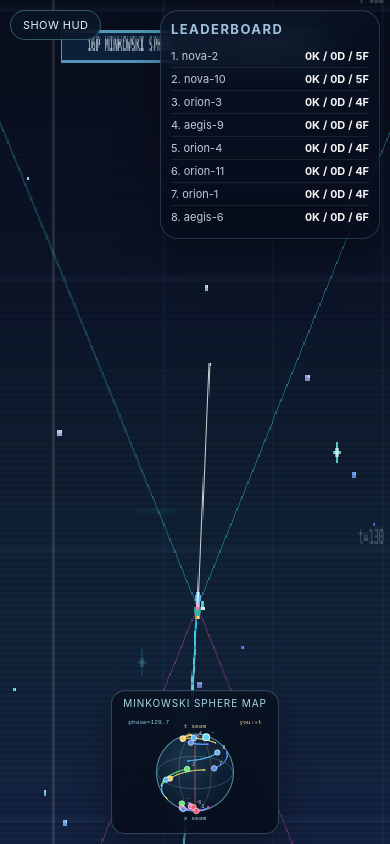
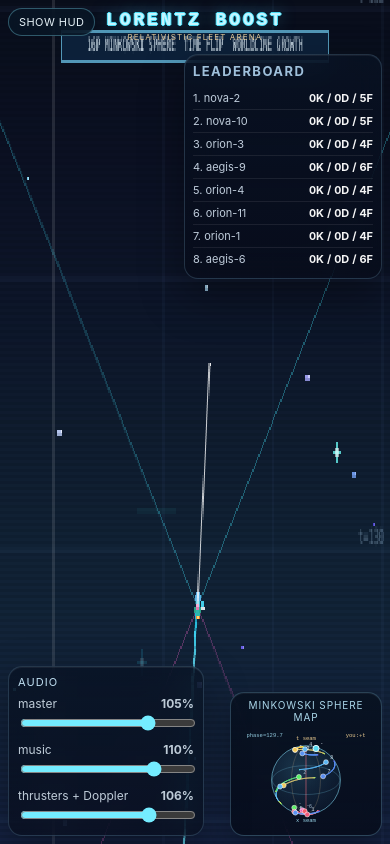
Before and after one commit to MSulSal/lorentz-boost, a React (Vite) app: page / in a window 390 px wide. Built offline with nearby package versions, Linux system fonts and the light colour scheme.

Commit message:
feat: add visible audio dock and responsive UI polish

```diff
--- a/src/App.jsx
+++ b/src/App.jsx
@@ -2,7 +2,7 @@ import React, { useEffect, useMemo, useRef, useState } from 'react';
 import { C, clamp } from './relativity';
 import { createWorld, cyclePlayerTeam, getHud, rankEntities, stepWorld } from './world';
 import { renderWorld } from './render';
-import { createAudioSystem, destroyAudio, startAudio, updateAudio } from './audio';
+import { createAudioSystem, destroyAudio, setAudioMix as applyAudioMix, startAudio, updateAudio } from './audio';
 import './styles.css';
 
 const keyMap = {
@@ -338,6 +338,60 @@ function LiveLeaderboard({ world }) {
   );
 }
 
+function BrandBanner() {
+  return (
+    <header className="brand-banner" aria-label="Game title">
+      <div className="pixel-logo">LORENTZ BOOST</div>
+      <div className="brand-sub">relativistic fleet arena</div>
+    </header>
+  );
+}
+
+function AudioDock({ audioMix, setAudioMix }) {
+  const pct = (v) => Math.round((v ?? 1) * 100);
+  return (
+    <details className="audio-dock panel" open>
+      <summary>Audio</summary>
+      <div className="audio-row">
+        <span>master</span>
+        <b>{pct(audioMix.master)}%</b>
+      </div>
+      <input
+        type="range"
+        min="0"
+        max="140"
+        step="1"
+        value={pct(audioMix.master)}
+        onChange={(e) => setAudioMix((m) => ({ ...m, master: Number(e.target.value) / 100 }))}
+      />
+      <div className="audio-row">
+        <span>music</span>
+        <b>{pct(audioMix.music)}%</b>
+      </div>
+      <input
+        type="range"
+        min="0"
+        max="140"
+        step="1"
+        value={pct(audioMix.music)}
+        onChange={(e) => setAudioMix((m) => ({ ...m, music: Number(e.target.value) / 100 }))}
+      />
+      <div className="audio-row">
+        <span>thrusters + Doppler</span>
+        <b>{pct(audioMix.thrusters)}%</b>
+      </div>
+      <input
+        type="range"
+        min="0"
+        max="140"
+        step="1"
+        value={pct(audioMix.thrusters)}
+        onChange={(e) => setAudioMix((m) => ({ ...m, thrusters: Number(e.target.value) / 100 }))}
+      />
+    </details>
+  );
+}
+
 function Hud({ world, opts, setOpts, onTogglePause, onCycleTeam }) {
   const hud = getHud(world);
   return (
@@ -435,11 +489,22 @@ export default function App() {
     doppler: true,
     lightCones: true,
   });
+  const [audioMix, setAudioMix] = useState({
+    master: 1.05,
+    music: 1.1,
+    thrusters: 1.06,
+  });
   const optsRef = useRef(opts);
+  const audioMixRef = useRef(audioMix);
 
   useEffect(() => {
     optsRef.current = opts;
   }, [opts]);
+
+  useEffect(() => {
+    audioMixRef.current = audioMix;
+    applyAudioMix(audioRef.current, audioMix);
+  }, [audioMix]);
 
   if (!worldRef.current) worldRef.current = createWorld();
   if (!audioRef.current) audioRef.current = createAudioSystem();
@@ -447,6 +512,7 @@ export default function App() {
   useEffect(() => {
     const armAudio = () => {
       startAudio(audioRef.current);
+      applyAudioMix(audioRef.current, audioMixRef.current);
     };
     window.addEventListener('keydown', armAudio, { passive: true });
     window.addEventListener('pointerdown', armAudio, { passive: true });
@@ -494,6 +560,7 @@ export default function App() {
 
       const canvas = canvasRef.current;
       if (canvas) renderWorld(canvas, worldRef.current, camera, optsRef.current);
+      applyAudioMix(audioRef.current, audioMixRef.current);
       updateAudio(audioRef.current, worldRef.current);
 
       frameCount += 1;
@@ -510,8 +577,10 @@ export default function App() {
   return (
     <main className="app">
       <canvas ref={canvasRef} className="game-canvas" />
+      <BrandBanner />
       <LiveLeaderboard world={hudWorld} />
       <MinimapOverlay world={hudWorld} />
+      <AudioDock audioMix={audioMix} setAudioMix={setAudioMix} />
       <button
         className={`hud-toggle ${hudOpen ? 'open' : ''}`}
         onClick={() => setHudOpen((v) => !v)}
--- a/src/audio.js
+++ b/src/audio.js
@@ -2,6 +2,13 @@ import { C, clamp, dopplerFactor } from './relativity';
 
 const THRUST_SAMPLE_URL = new URL('./assets/audio/rocket_engine_cc0.wav', import.meta.url).href;
 const BGM_SAMPLE_URL = new URL('./assets/audio/space_echo_cc0.ogg', import.meta.url).href;
+const DEFAULT_MIX = Object.freeze({
+  master: 1,
+  music: 1,
+  thrusters: 1,
+});
+const MASTER_BASE_GAIN = 0.46;
+const BGM_BASE_GAIN = 0.086;
 
 function wrappedDeltaX(a, b, arenaX) {
   const span = arenaX * 2;
@@ -22,6 +29,14 @@ function ensureContext(audio) {
   audio.ctx = ctx;
   audio.master = master;
   return true;
+}
+
+function sanitizeMix(mix) {
+  return {
+    master: clamp(mix?.master ?? DEFAULT_MIX.master, 0, 1.4),
+    music: clamp(mix?.music ?? DEFAULT_MIX.music, 0, 1.4),
+    thrusters: clamp(mix?.thrusters ?? DEFAULT_MIX.thrusters, 0, 1.4),
+  };
 }
 
 async function ensureSample(audio) {
@@ -141,8 +156,21 @@ export function createAudioSystem() {
     bgmPromise: null,
     bgmSource: null,
     bgmGain: null,
+    mix: { ...DEFAULT_MIX },
     voices: new Map(),
   };
+}
+
+export function setAudioMix(audio, mix) {
+  if (!audio) return;
+  audio.mix = sanitizeMix(mix);
+  if (audio.ctx && audio.master) {
+    audio.master.gain.setTargetAtTime(
+      MASTER_BASE_GAIN * audio.mix.master,
+      audio.ctx.currentTime,
+      0.14,
+    );
+  }
 }
 
 export function startAudio(audio) {
@@ -153,11 +181,17 @@ export function startAudio(audio) {
   ensureMusic(audio).then(() => {
     if (audio?.ctx?.state === 'running') startBgm(audio);
   }).catch(() => null);
-  audio.master.gain.setTargetAtTime(0.34, ctx.currentTime, 0.18);
+  const mix = audio.mix ?? DEFAULT_MIX;
+  audio.master.gain.setTargetAtTime(MASTER_BASE_GAIN * mix.master, ctx.currentTime, 0.18);
 }
 
 export function updateAudio(audio, world) {
   if (!audio || !world || !audio.ctx || audio.ctx.state !== 'running') return;
+  const mix = audio.mix ?? DEFAULT_MIX;
+  const now = audio.ctx.currentTime;
+  if (audio.master) {
+    audio.master.gain.setTargetAtTime(MASTER_BASE_GAIN * mix.master, now, 0.14);
+  }
   if (audio.bgmBuffer) {
     startBgm(audio);
   } else {
@@ -167,11 +201,10 @@ export function updateAudio(audio, world) {
   }
 
   if (audio.bgmGain) {
-    const now = audio.ctx.currentTime;
-    let bgmLevel = 0.042;
-    if (world.paused) bgmLevel = 0.012;
-    if (world.raceFinished) bgmLevel = 0.024;
-    audio.bgmGain.gain.setTargetAtTime(bgmLevel, now, 0.28);
+    let bgmLevel = BGM_BASE_GAIN;
+    if (world.paused) bgmLevel = BGM_BASE_GAIN * 0.36;
+    if (world.raceFinished) bgmLevel = BGM_BASE_GAIN * 0.58;
+    audio.bgmGain.gain.setTargetAtTime(bgmLevel * mix.music, now, 0.28);
   }
 
   if (!audio.sampleBuffer) {
@@ -199,23 +232,24 @@ export function updateAudio(audio, world) {
       audio.voices.set(entity.id, voice);
     }
 
-    const now = audio.ctx.currentTime;
     const relX = wrappedDeltaX(entity.pos.x, listener.pos.x, world.arenaX);
     const distanceNorm = clamp(Math.abs(relX) / (world.arenaX * 0.9), 0, 1);
     const speedNorm = clamp(Math.abs(entity.vel.x) / C, 0, 1);
     const pan = clamp(relX / world.arenaX, -1, 1);
 
-    // Keep Doppler natural but pleasant by easing the factor and clamping extremes.
+    // Keep Doppler natural but audible by easing and clamping extremes.
     const rawDoppler = entity.id === listener.id ? 1 : dopplerFactor(entity.pos, entity.vel, listener.pos, listener.vel);
-    const softDoppler = clamp(Math.pow(rawDoppler, 0.45), 0.82, 1.22);
+    const softDoppler = clamp(Math.pow(rawDoppler, 0.55), 0.78, 1.28);
     const baseRate = entity.id === listener.id ? 0.9 + speedNorm * 0.35 : 0.86 + speedNorm * 0.28;
     const targetRate = clamp(baseRate * softDoppler, 0.72, 1.36);
     const filterHz = 360 + speedNorm * 1600 + (softDoppler - 1) * 180;
 
-    let loudness = (entity.id === listener.id ? 0.075 : 0.058) * (1 - distanceNorm * 0.8);
+    const voiceBase = entity.id === listener.id ? 0.094 : 0.078;
+    let loudness = voiceBase * (1 - distanceNorm * 0.66);
+    loudness = Math.max(loudness, entity.id === listener.id ? 0.006 : 0.0035);
     if (world.paused) loudness *= 0.22;
     if (world.raceFinished) loudness *= 0.28;
-    loudness = clamp(loudness, 0.0001, 0.095);
+    loudness = clamp(loudness * mix.thrusters, 0.0001, 0.14);
 
     voice.source.playbackRate.setTargetAtTime(targetRate, now, 0.1);
     voice.filter.frequency.setTargetAtTime(clamp(filterHz, 220, 2600), now, 0.14);
--- a/src/styles.css
+++ b/src/styles.css
@@ -26,13 +26,51 @@ button, input { font: inherit; }
   height: 100%;
 }
 
+.brand-banner {
+  position: absolute;
+  top: 10px;
+  left: 50%;
+  transform: translateX(-50%);
+  z-index: 7;
+  text-align: center;
+  pointer-events: none;
+}
+
+.pixel-logo {
+  font-family: "Courier New", "Lucida Console", Monaco, monospace;
+  font-size: clamp(16px, 2.7vw, 26px);
+  letter-spacing: 0.22em;
+  font-weight: 700;
+  text-transform: uppercase;
+  color: rgba(200, 245, 255, 0.98);
+  text-shadow:
+    1px 0 0 rgba(78, 230, 255, 0.95),
+    -1px 0 0 rgba(78, 230, 255, 0.95),
+    0 1px 0 rgba(78, 230, 255, 0.95),
+    0 -1px 0 rgba(78, 230, 255, 0.95),
+    0 0 16px rgba(78, 230, 255, 0.5);
+}
+
+.brand-sub {
+  margin-top: 2px;
+  font-size: 9px;
+  letter-spacing: 0.2em;
+  text-transform: uppercase;
+  color: rgba(246, 215, 158, 0.9);
+}
+
 .hud {
   position: absolute;
-  inset: 18px auto 18px 18px;
+  inset: 62px auto 14px 14px;
   width: min(360px, calc(100vw - 36px));
   display: grid;
   gap: 12px;
   pointer-events: none;
+  max-height: calc(100vh - 76px);
+  overflow-y: auto;
+  padding-right: 4px;
+  scrollbar-width: thin;
+  z-index: 6;
 }
 
 .hud-toggle {
@@ -142,6 +180,54 @@ kbd {
 }
 .toggles input { accent-color: #6ee7ff; }
 
+.audio-dock .audio-row {
+  display: flex;
+  justify-content: space-between;
+  align-items: center;
+  gap: 10px;
+  margin-top: 7px;
+  font-size: 12px;
+  color: rgba(230, 244, 255, 0.82);
+}
+
+.audio-dock input[type="range"] {
+  width: 100%;
+  margin-top: 4px;
+  accent-color: #74ecff;
+}
+
+.audio-dock {
+  position: absolute;
+  left: 12px;
+  bottom: 12px;
+  width: min(270px, calc(100vw - 24px));
+  z-index: 7;
+  padding: 10px 12px;
+}
+
+.audio-dock summary {
+  cursor: pointer;
+  list-style: none;
+  font-size: 12px;
+  letter-spacing: 0.1em;
+  text-transform: uppercase;
+  color: rgba(204, 237, 255, 0.94);
+  margin-bottom: 8px;
+}
+
+.audio-dock summary::-webkit-details-marker {
+  display: none;
+}
+
+.audio-dock:not([open]) {
+  width: 124px;
+  padding-bottom: 10px;
+}
+
+.audio-dock:not([open]) summary {
+  margin-bottom: 0;
+}
+
 .rank {
   padding: 4px 0;
   border-top: 1px solid rgba(255, 255, 255, 0.06);
@@ -211,6 +297,7 @@ kbd {
   box-shadow: 0 14px 34px rgba(0, 0, 0, 0.35), inset 0 1px 0 rgba(255, 255, 255, 0.05);
   padding: 6px 8px 8px;
   pointer-events: none;
+  z-index: 5;
 }
 
 .minimap-title {
@@ -230,30 +317,72 @@ kbd {
 
 @media (max-width: 860px) {
   .hud {
-    width: min(330px, calc(100vw - 24px));
-    inset: 12px auto 12px 12px;
+    width: min(336px, calc(100vw - 16px));
+    inset: 56px auto 8px 8px;
     gap: 9px;
+    max-height: calc(100vh - 66px);
   }
   .leaderboard, .note { display: none; }
   .caption { display: none; }
+  .panel {
+    padding: 10px;
+    border-radius: 14px;
+  }
+  h1 {
+    font-size: 19px;
+  }
+  p {
+    font-size: 12px;
+    line-height: 1.33;
+  }
+  .meter-row {
+    font-size: 12px;
+  }
+  .controls div {
+    font-size: 11px;
+    flex-wrap: wrap;
+  }
   .live-leaderboard {
-    top: 10px;
-    right: 10px;
-    width: min(220px, calc(100vw - 20px));
-    padding: 10px;
+    top: 54px;
+    right: 8px;
+    width: min(198px, calc(100vw - 16px));
+    padding: 8px;
+    max-height: 36vh;
+    overflow-y: auto;
   }
   .live-rank {
     font-size: 11px;
   }
   .minimap-overlay {
-    width: 168px;
-    bottom: 10px;
+    width: 152px;
+    bottom: 8px;
+    left: auto;
+    right: 8px;
+    transform: none;
   }
   .hud-toggle {
-    top: 10px;
-    left: 10px;
-    padding: 7px 12px;
+    top: 8px;
+    left: 8px;
+    padding: 6px 10px;
     font-size: 11px;
+  }
+  .audio-dock {
+    left: 8px;
+    bottom: 8px;
+    width: min(196px, calc(100vw - 16px));
+    padding: 8px 9px;
+  }
+  .audio-dock summary {
+    font-size: 11px;
+    margin-bottom: 6px;
+  }
+  .pixel-logo {
+    font-size: clamp(13px, 4.7vw, 18px);
+    letter-spacing: 0.16em;
+  }
+  .brand-sub {
+    font-size: 8px;
+    letter-spacing: 0.14em;
   }
 }
 
```
Also changed, not shown: 1 other file (tests, documents, lock files or other folders).
